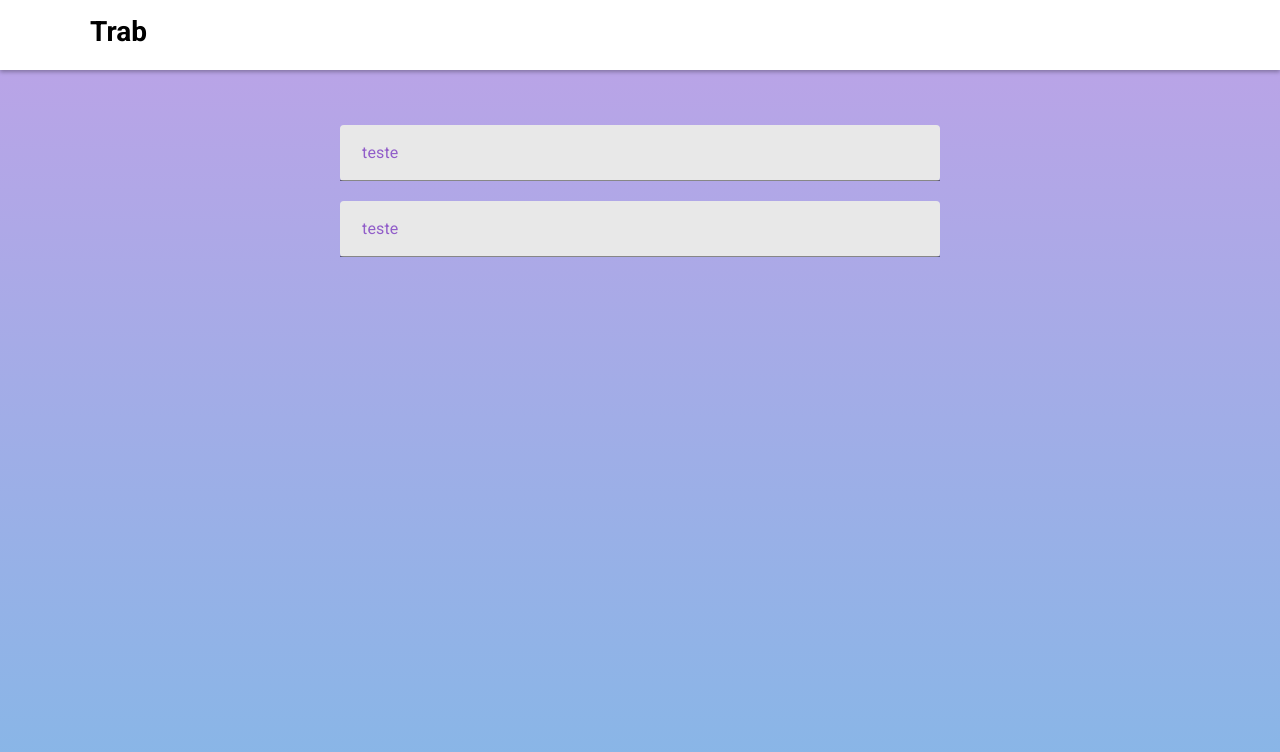
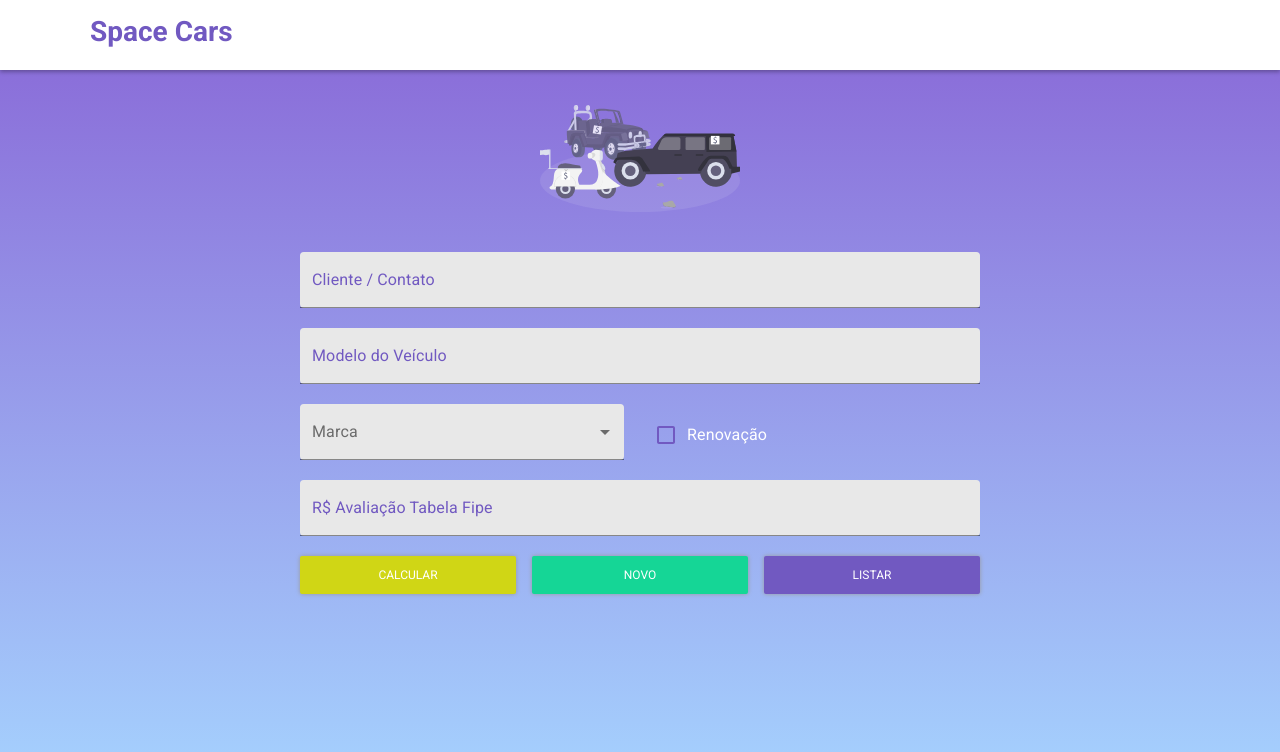
Before and after one commit to thaua97/trab-1-TAA, a React (Create React App) app: page / in a window 1280 px wide. Shown: the top 752 px of the page. Built offline with nearby package versions, Linux system fonts and the light colour scheme.

Commit message:
Add form layout

```diff
--- a/package.json
+++ b/package.json
@@ -8,6 +8,7 @@
     "polished": "^3.4.1",
     "react": "^16.9.0",
     "react-dom": "^16.9.0",
+    "react-ripple-effect": "^1.0.4",
     "react-scripts": "3.1.1",
     "react-toastify": "^5.3.2",
     "styled-components": "^4.3.2"
--- a/src/components/Form/index.js
+++ b/src/components/Form/index.js
@@ -1,15 +1,60 @@
 import React from 'react';
 
-import { FormControll, Text } from './styles';
+import {
+    Grid,
+    InputLabel,
+    Select,
+    MenuItem,
+    FilledInput
+
+} from '@material-ui/core';
+
+import { Wrapper, FormCars, Text, SelectControl, ControlLabel, Check, Button } from './styles';
+
+import vehicle from '../../assets/vehicle.svg';
 
 export default function Form() {
     return (
-        <FormControll submit="">
-            <Text variant="filled" label="teste"/>
-            <Text variant="filled" label="teste"/>
-            <div>
+        <Wrapper>
+            <FormCars>
+                <img src={vehicle} alt=""/>
+                <Text variant="filled" label="Cliente / Contato"/>
+                <Text variant="filled" label="Modelo do Veículo"/>
+                <Grid container spacing={4}>
+                    <Grid item xs={6}>
+                        <SelectControl variant="filled">
+                            <InputLabel htmlFor="filled-age-simple">Marca</InputLabel>
+                            <Select
 
-            </div>
-        </FormControll>
+                                input={<FilledInput name="age" id="filled-age-simple" />}
+                            >
+                            <MenuItem value="">
+                                <em>None</em>
+                            </MenuItem>
+                            <MenuItem value={10}>Ten</MenuItem>
+                            <MenuItem value={20}>Twenty</MenuItem>
+                            <MenuItem value={30}>Thirty</MenuItem>
+                            </Select>
+                        </SelectControl>
+                    </Grid>
+                    <Grid item xs={6}>
+                        <ControlLabel control={<Check value="checkedC" />} label="Renovação" />
+                    </Grid>
+                </Grid>
+                <Text variant="filled" label="R$ Avaliação Tabela Fipe"/>
+                <Grid container spacing={2}>
+                    <Grid item xs={4}>
+                        <Button color="#d0d615">Calcular</Button>
+                    </Grid>
+                    <Grid item xs={4}>
+                        <Button color="#15d696">Novo</Button>
+                    </Grid>
+                    <Grid item xs={4}>
+                        <Button color="#7159c1">Listar</Button>
+                    </Grid>
+                </Grid>
+            </FormCars>
+        </Wrapper>
+
     );
 }
--- a/src/components/Form/styles.js
+++ b/src/components/Form/styles.js
@@ -1,34 +1,91 @@
 import styled from 'styled-components';
-import { TextField } from '@material-ui/core';
+import { lighten } from 'polished';
 
-export const FormControll = styled.form`
-    width: auto;
-    margin-top: 40px;
+import { TextField, FormControl, FormControlLabel, Checkbox } from '@material-ui/core';
+
+export const Wrapper = styled.div`
+    width: 100%;
+    padding: 0 300px;
+
+    @media screen and (max-width: 540px) {
+        padding: 0 40px;
+        margin: 0;
+        width: 100%;
+        height: 100%;
+    }
+
+`;
+
+export const FormCars = styled.form`
+    height: 100%;
+    margin-top: 15px;
 
     display: flex;
     flex-direction: column;
     justify-content: flex-start;
     align-items: center;
 
-    @media screen and (min-width: 314px), (max-width: 540px) {
-        padding: 15px 35px;
+    img {
+        width: 200px;
+        margin: 20px 0px 40px;
+
+        @media screen and (max-width: 540px) {
+            width: 160px;
+            margin-top: 20px;
+            margin-bottom: 60px;
+        }
     }
 `;
 
 export const Text = styled(TextField)`
     width: 100%;
-    max-width: 600px;
     margin-bottom: 20px !important;
     background: #fff;
     border-radius: 4px;
 
     label {
-        padding: 0px 10px !important;
-        margin-bottom: 40px !important;
-        color: #915dc9;
+        color: #7159c1;
+    }
+`;
+
+export const SelectControl = styled(FormControl)`
+    width: 100%;
+    margin-bottom: 20px !important;
+    background: #fff;
+    border-radius: 4px;
+`;
+
+export const ControlLabel = styled(FormControlLabel)`
+    margin-top: 10px !important;
+    color: #fff;
+`;
+
+export const Check = styled(Checkbox)`
+    color: #7159c1 !important;
+`;
+
+export const Button = styled.button`
+    width: 100%;
+    border: none;
+    border-radius: 2px;
+    padding: 12px;
+    font-size: 12px;
+    text-transform: uppercase;
+    cursor: pointer;
+    color: white;
+    background-color: ${props => props.color};
+    box-shadow: 0 0 4px #999;
+    outline: none;
+    background-position: center;
+    transition: background 0.8s;
+
+    &:hover {
+        background: ${ props => lighten(0.1, props.color)} radial-gradient(circle, transparent 1%, ${ props => lighten(0.1, props.color)} 1%) center / 15000%;
     }
 
-    @media screen and (min-width: 314px), (max-width: 540px) {
-        width: 100%;
+    &:active {
+        background-color: ${props => lighten(0.1, props.color)} ;
+        background-size: 100%;
+        transition: background 0s;
     }
 `;
--- a/src/components/Header/index.js
+++ b/src/components/Header/index.js
@@ -6,7 +6,7 @@ export default function Header() {
   return (
     <Container>
         <div>
-            <h1>Trab</h1>
+            <h1>Space Cars</h1>
         </div>
     </Container>
   );
--- a/src/components/Header/styles.js
+++ b/src/components/Header/styles.js
@@ -6,8 +6,11 @@ export const Container = styled.header`
     padding: 15px 90px;
     background: #fff;
     box-shadow: 0 2px 4px 0px rgba(0,0,0,0.3);
+    font-weight: 300;
+    color: #7159c1;
 
-    @media screen and (min-width: 314px) and (max-width: 540px) {
+    @media screen and (max-width: 540px) {
         padding: 15px 40px;
+        width: 100%
     }
 `
--- a/src/styles/global.js
+++ b/src/styles/global.js
@@ -18,19 +18,17 @@ export default createGlobalStyle`
 
     html, body, #root {
         height: 100%;
-        background: #bea2e7;
-        background: -moz-linear-gradient(top, #bea2e7 0%, #86b7e7 100%);
-        background: -webkit-linear-gradient(top, #bea2e7 0%, #86b7e7 100%);
-        background: linear-gradient(to bottom, #bea2e7 0%, #86b7e7 100%);
-        background-repeat: no-repeat;
+
     }
 
     body {
+        -webkit-font-smoothing: antialiased;
+        width: 100%;
+        height: 100%;
         top: 0;
         bottom: 0;
-        -webkit-font-smoothing: antialiased;
-
-
+        background: linear-gradient(to bottom, #8865d6, #a6d4ff);
+        background-repeat: no-repeat;
     }
 
     body, input, button {
```
Also changed, not shown: src/assets/vehicle.svg (added), 1 other file (tests, documents, lock files or other folders).
